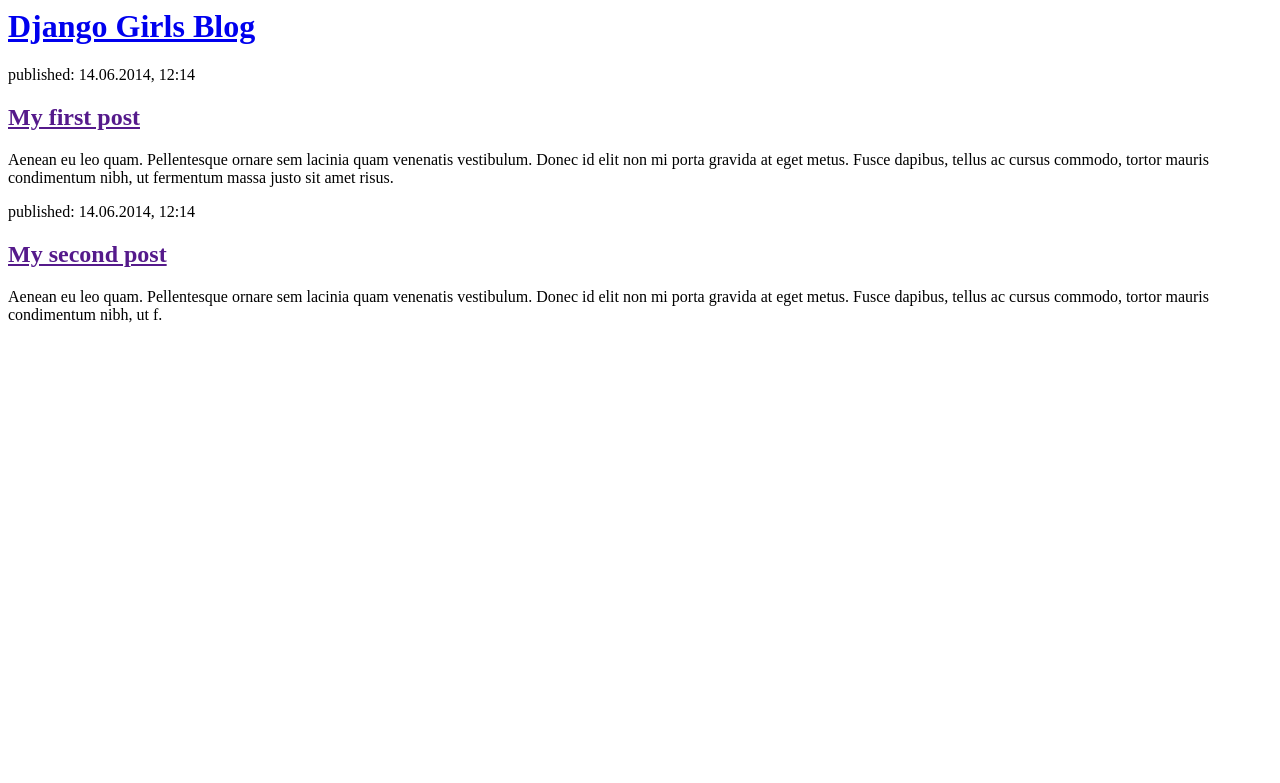
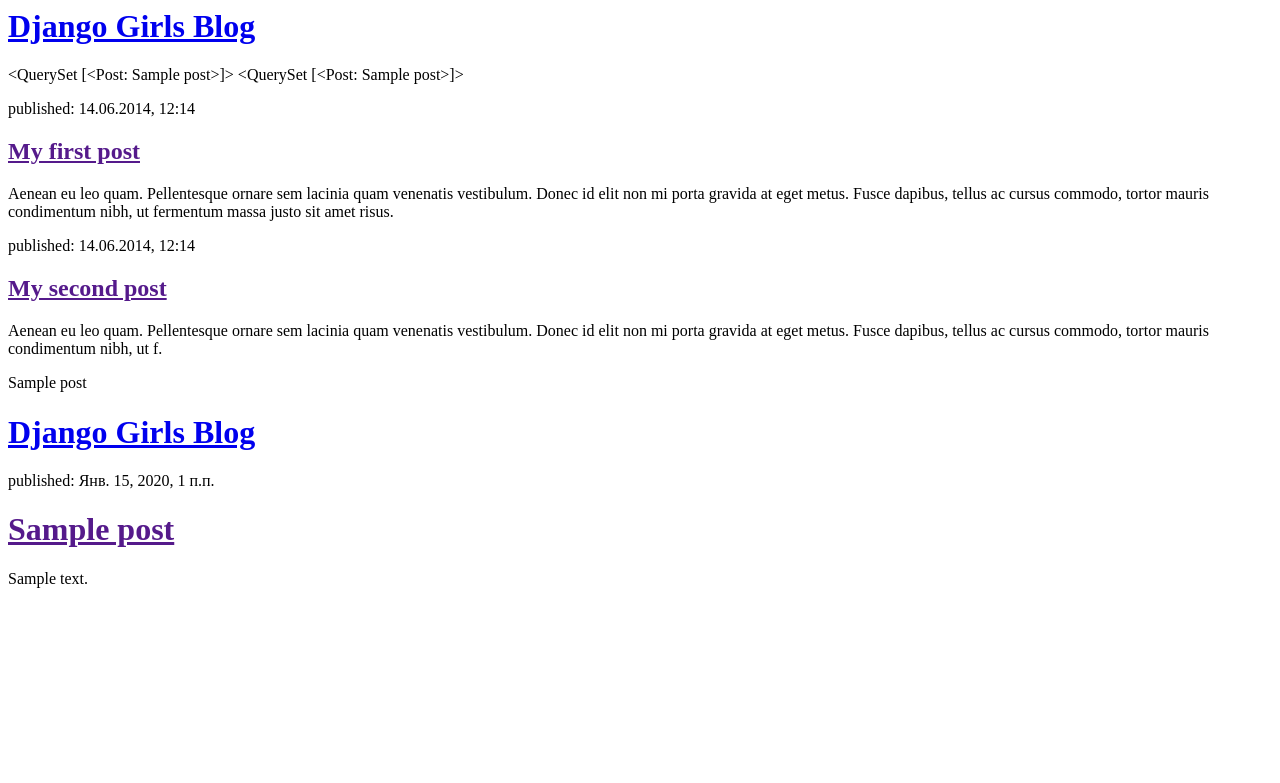
Before and after one commit to iurent/my-first-blog, a Django app: page / in a window 1280 px wide. Shown: the top 783 px of the page. Run offline with Django 3.2, Linux system fonts and the light colour scheme; tables that the repository leaves empty hold one stand-in row (values such as "Sample post").

Commit message:
Modified templates to display posts from database.

```diff
--- a/blog/templates/blog/post_list.html
+++ b/blog/templates/blog/post_list.html
@@ -6,9 +6,9 @@
     <body>
         <div>
             <h1><a href="/">Django Girls Blog</a></h1>
-        </div>
+        {{ posts }}
 
-        <div>
+        {{ posts }}
             <p>published: 14.06.2014, 12:14</p>
             <h2><a href="">My first post</a></h2>
             <p>Aenean eu leo quam. Pellentesque ornare sem lacinia quam venenatis vestibulum. Donec id elit non mi porta gravida at eget metus. Fusce dapibus, tellus ac cursus commodo, tortor mauris condimentum nibh, ut fermentum massa justo sit amet risus.</p>
@@ -21,3 +21,17 @@
         </div>
     </body>
 </html>
+{% for post in posts %}
+    {{ post }}
+{% endfor %}
+<div>
+    <h1><a href="/">Django Girls Blog</a></h1>
+</div>
+
+{% for post in posts %}
+    <div>
+        <p>published: {{ post.published_date }}</p>
+        <h1><a href="">{{ post.title }}</a></h1>
+        <p>{{ post.text|linebreaksbr }}</p>
+    </div>
+{% endfor %}
--- a/blog/views.py
+++ b/blog/views.py
@@ -3,3 +3,10 @@
 # Create your views here.
 def post_list(request):
     return render(request, 'blog/post_list.html', {})
+from django.shortcuts import render
+from django.utils import timezone
+from .models import Post
+
+def post_list(request):
+    posts = Post.objects.filter(published_date__lte=timezone.now()).order_by('published_date')
+    return render(request, 'blog/post_list.html', {'posts': posts})
```
